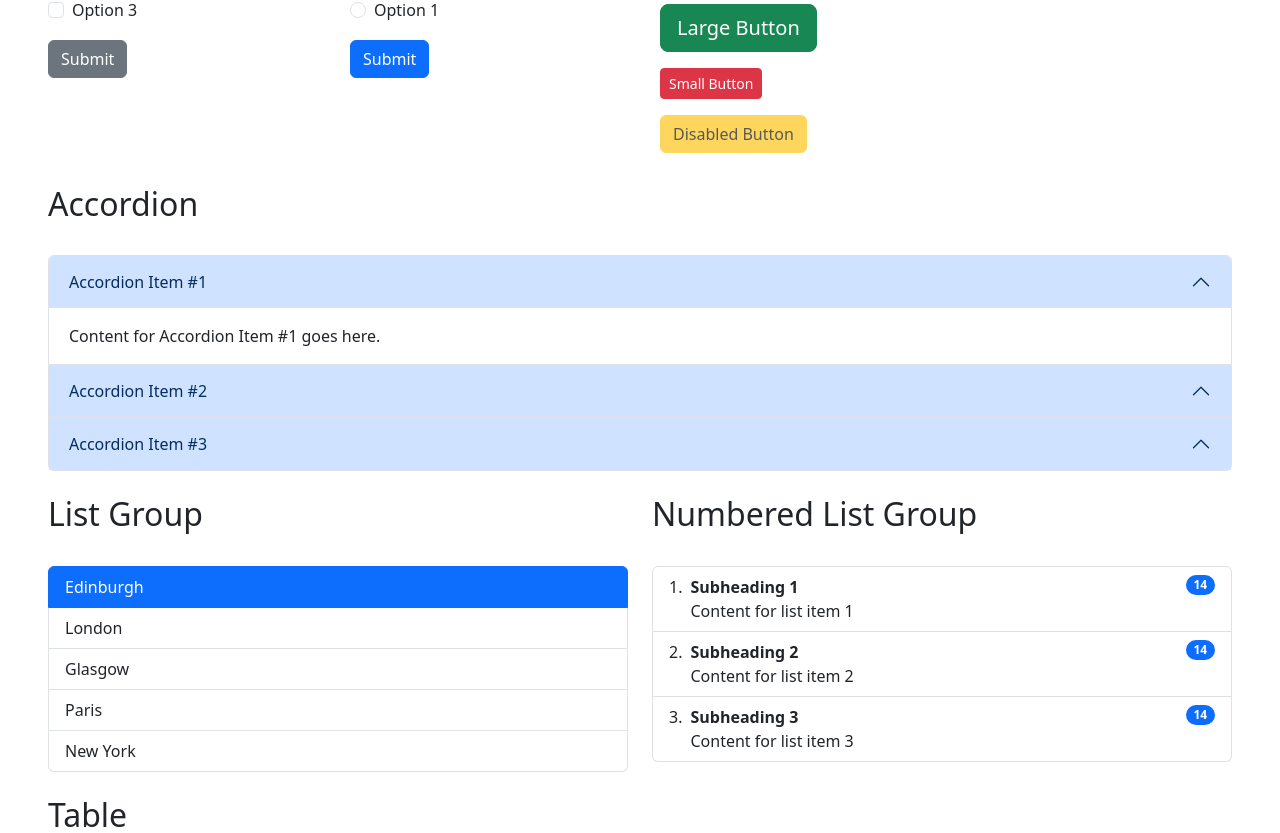
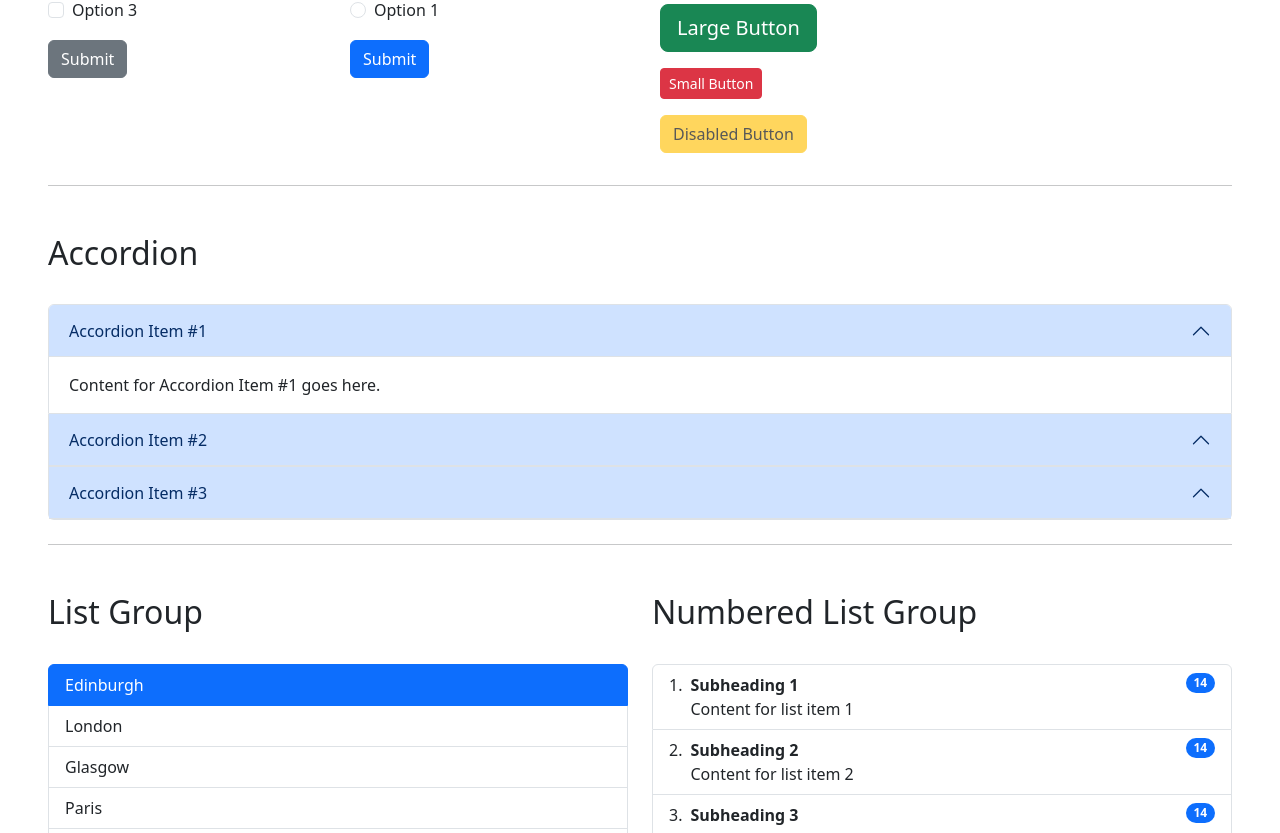
Before and after one commit to pandeyrr/React-Bootstrap, a React (Vite) app: page / in a window 1280 px wide. Shown: the part 1507-2340 px from the top of the page. Built offline with nearby package versions, Linux system fonts and the light colour scheme.

Commit message:
changes to table and lists

```diff
--- a/src/App.tsx
+++ b/src/App.tsx
@@ -1,5 +1,4 @@
 import { BrowserRouter, Routes, Route } from "react-router-dom";
-import Footer from "./components/Footer";
 
 import Blogs from "./pages/Blogs";
 import Contact from "./pages/Contact";
--- a/src/components/ListGroup.tsx
+++ b/src/components/ListGroup.tsx
@@ -25,7 +25,7 @@
     <>
       {/* Unordered List */}
       <div className="row">
-        <div className="col-6">
+        <div className="col-12 col-md-6">
           <h2 className="py-4">List Group</h2>
           <ul className="list-group">
             {items.map((item, index) => (
@@ -46,7 +46,7 @@
           </ul>
         </div>
         {/* Ordered List */}
-        <div className="col-6">
+        <div className="col-12 col-md-6">
           <h2 className="py-4">Numbered List Group</h2>
           <ol className="list-group list-group-numbered">
             {orderedListItems.map((item, index) => (
--- a/src/components/Table.tsx
+++ b/src/components/Table.tsx
@@ -10,7 +10,7 @@
     <>
       <h2 className="py-4">Table</h2>
       <div className="row">
-        <div className="col-6">
+        <div className="col-12 col-md-6">
           <table className="table table-striped table-bordered">
             <thead>
               <tr>
@@ -32,7 +32,7 @@
             </tbody>
           </table>
         </div>
-        <div className="col-6">
+        <div className="col-12 col-md-6">
           <table className="table table-striped table-bordered table-dark table-hover">
             <thead>
               <tr>
--- a/src/pages/HomePage.tsx
+++ b/src/pages/HomePage.tsx
@@ -88,17 +88,12 @@
             <Modal />
           </div>
         </div>
+        <hr className="my-4" />
+        <Accordion />
+        <hr className="my-4" />
 
-        <div className="row">
-          <div className="col-12">
-            <Accordion />
-          </div>
-        </div>
-        <div className="row">
-          <div className="col">
-            <ListGroup />
-          </div>
-        </div>
+        <ListGroup />
+        <hr className="my-4" />
         <Table />
       </div>
     </>
```
